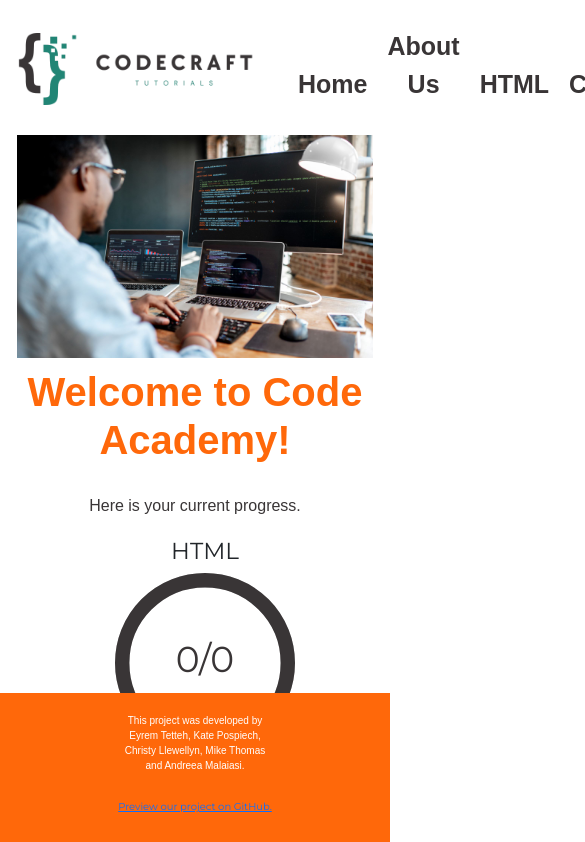
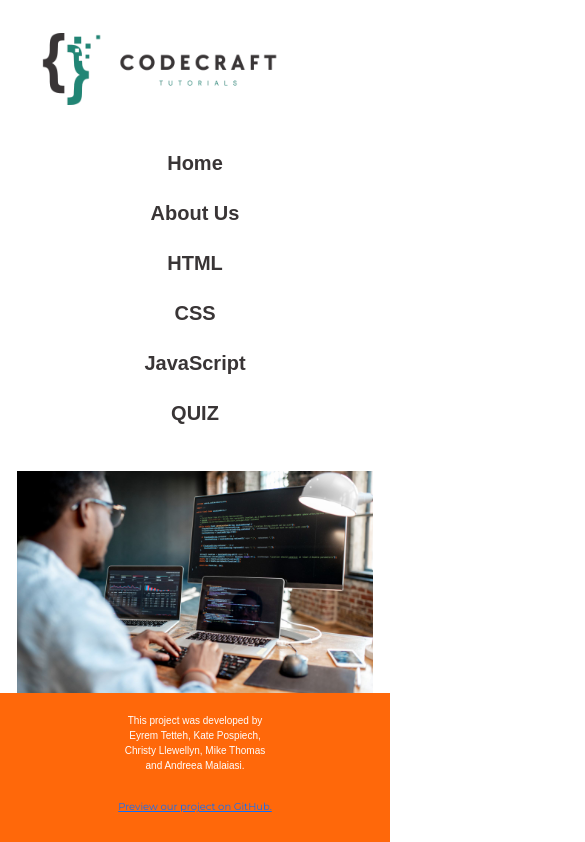
Before and after one commit to christyl1992/Group-8-Code-Craft, a React (Vite) app: page / in a window 390 px wide. Shown: the top 842 px of the page, 585 px wide, since content can reach past the window. Built offline with nearby package versions, Linux system fonts and the light colour scheme; a web font is replaced by a local one.

Commit message:
edited navbar to be responsive to smaller screen

```diff
--- a/src/components/Navbar/Navbar.css
+++ b/src/components/Navbar/Navbar.css
@@ -99,7 +99,6 @@ button {
   }
 
   .rightSide {
-    flex-grow: 0; /* Reset flex-grow */
     justify-content: flex-start; /* Align items to the start on smaller screens */
   }
 
@@ -126,4 +125,24 @@ button {
   .rightSide button {
     margin-left: 0; /* Remove left margin for button on smaller screens */
   }
+  .rightSide{
+    display: flex;
+    flex-direction: column;
+    align-items: center;
+    margin: 0px;
+    padding: 0px;
+  }
+
+  .navbar {
+    flex-direction: row;
+    height: auto;
+    justify-content: center;
+    text-align: center;
+  }
+
+  .rightSide a {
+    font-size: 20px;
+    padding: 10px;
+    margin: 0px;
+  }
 }
```
